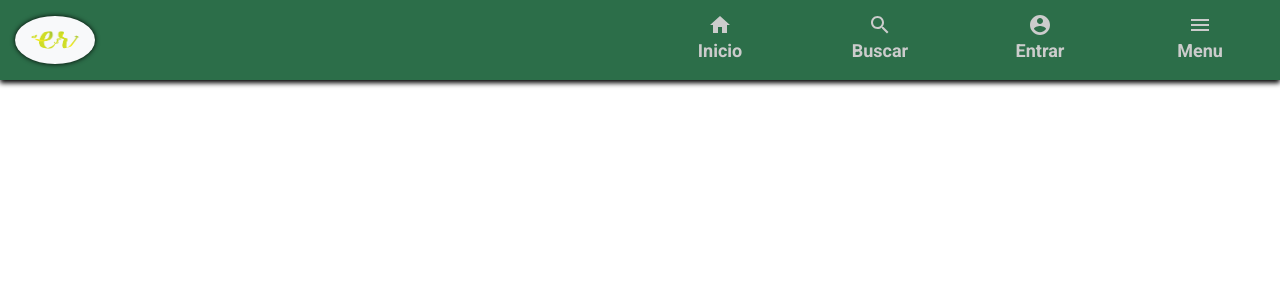
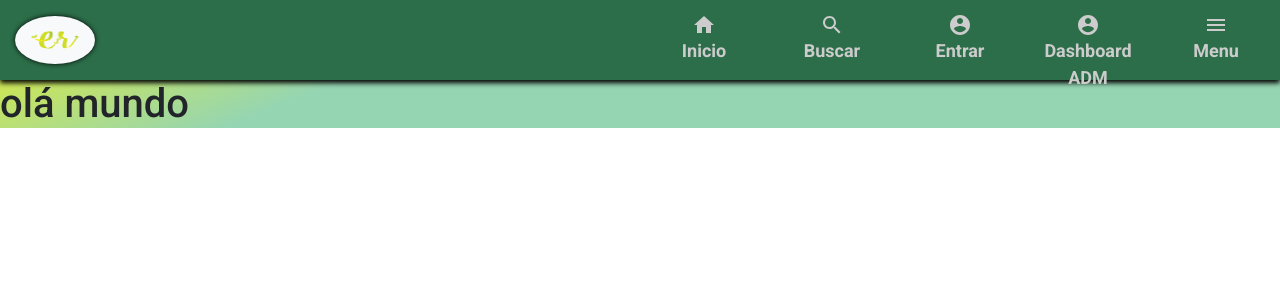
Before and after one commit to thalis473/Ecorenda-React, a React (Create React App) app: page /adm in a window 1280 px wide. Shown: the top 300 px of the page. Built offline with nearby package versions, Linux system fonts and the light colour scheme; a web font is replaced by a local one.

Commit message:
rota para o Dashboard adm

```diff
--- a/src/App.js
+++ b/src/App.js
@@ -9,6 +9,7 @@ import ViewEntrar from './views/entrar'
 import ViewMenu from './views/menu'
 import UserHome from './views/userHome'
 import UserPerf from './views/userPerf'
+import Adm from './views/adm'
 
 
 export default function App() {
@@ -27,6 +28,7 @@ export default function App() {
           <Route path={`/user`} component={UserHome} exact />
           <Route path="/perfil" component={UserPerf} exact />
           <Route path='/menu' component={ViewMenu} />
+          <Route path='/adm' component={Adm} />
         </Switch>
       </Body>
     </div>
--- a/src/components/nav/index.js
+++ b/src/components/nav/index.js
@@ -13,6 +13,7 @@ export default function Navbar() {
             <Link to="/"><HomeIcon /><br/>Inicio</Link>
             <Link to="/buscar"><SearchIcon /><br/>Buscar</Link>
             <Link to="/entrar"><AccountCircleIcon /><br/>Entrar</Link>
+            <Link to="/adm"><AccountCircleIcon /><br/>Dashboard ADM</Link>
             <Link to="/menu"><MenuIcon /><br/>Menu</Link>
         </nav>
     )
--- /dev/null
+++ b/src/views/adm/index.js
@@ -0,0 +1,9 @@
+import React from 'react'
+
+export default function Adm(){
+    return(
+        <div>
+            <h1>olá mundo</h1>
+        </div>
+    );
+}
```
Also changed, not shown: src/views/adm/dashbord.css (added), 2 other files (tests, documents, lock files or other folders).
